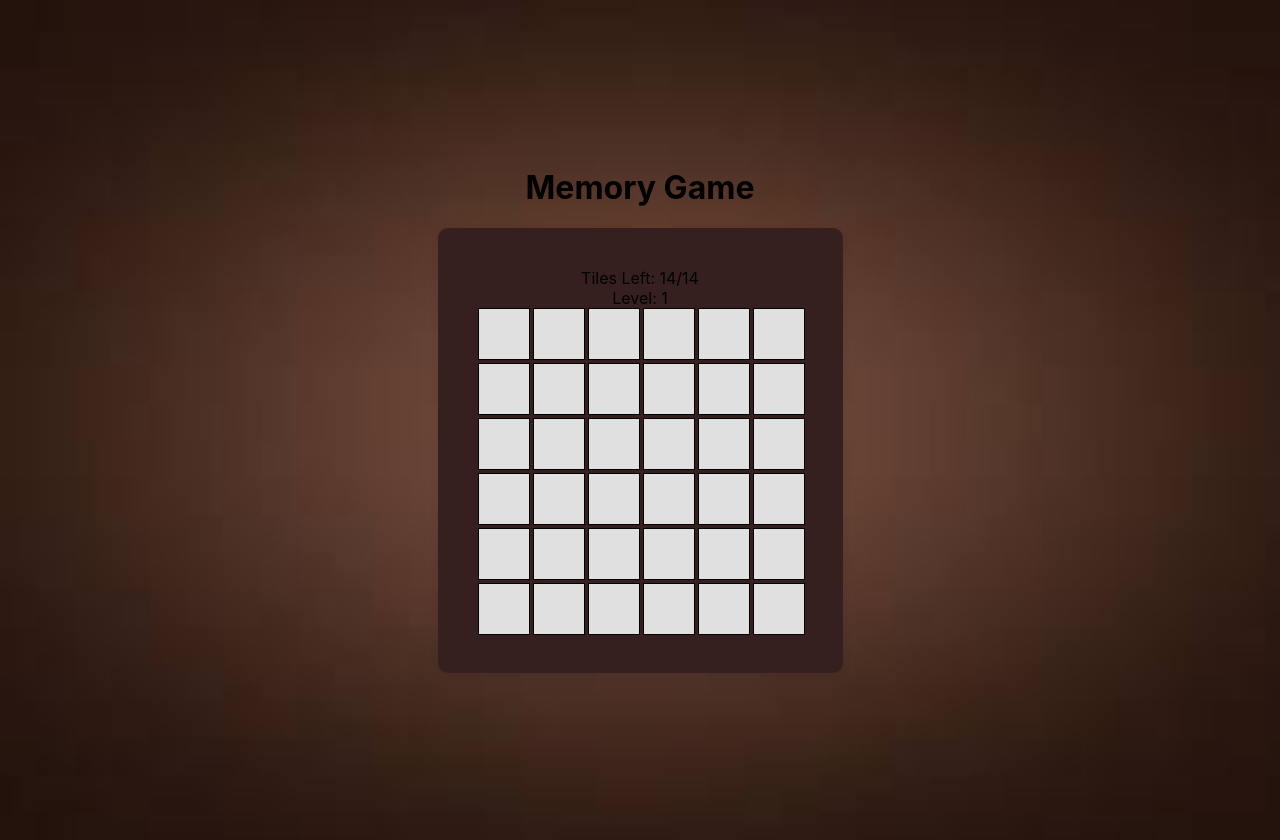
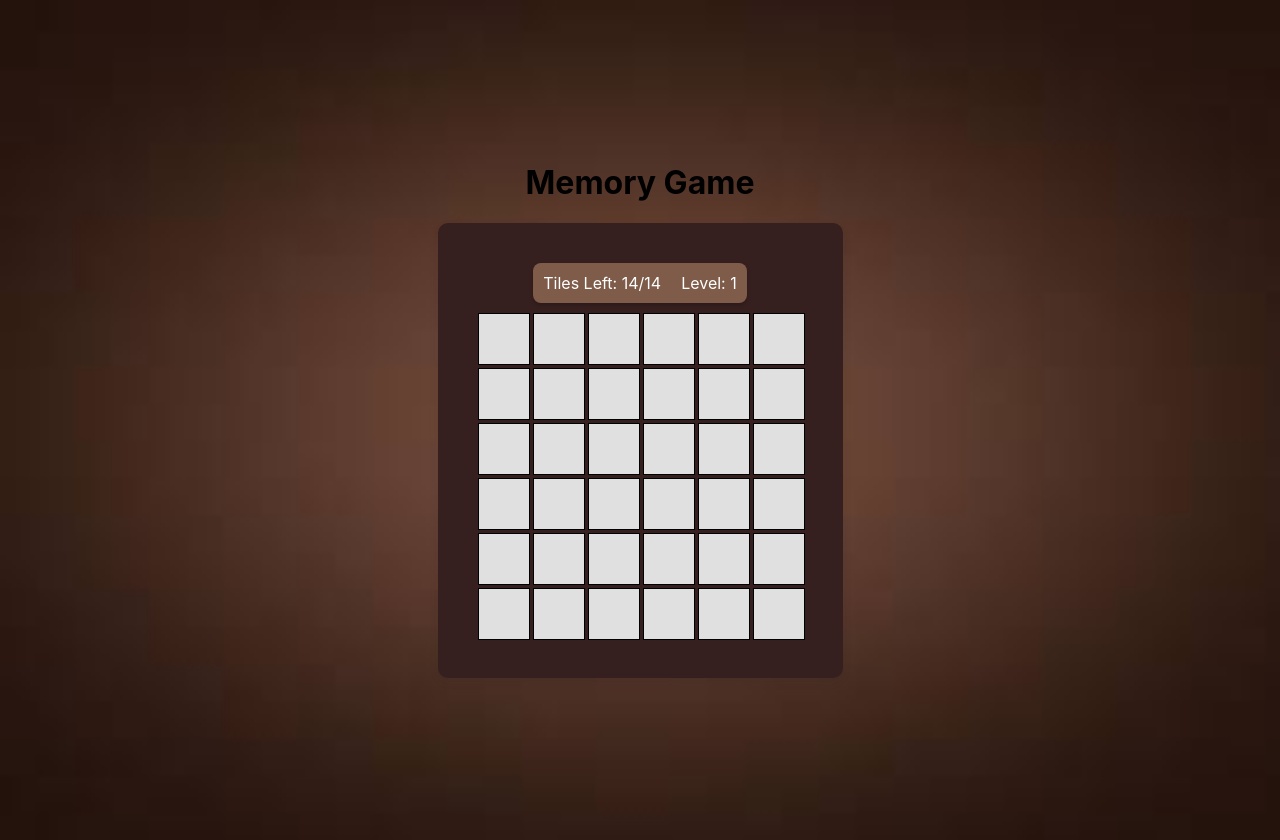
Before and after one commit to Vulcan-Fire/CS455_Assignment-1-copy2, a React (Create React App) app in the folder concentration_game/: page /game in a window 1280 px wide. Built offline with nearby package versions, Linux system fonts and the light colour scheme.

Commit message:
Update Game.css
Added Style of Cell and Level Info

```diff
--- a/concentration_game/src/components/Game.css
+++ b/concentration_game/src/components/Game.css
@@ -36,3 +36,20 @@
   background-color: #ddd;
   border: 1px solid #ccc;
 }
+
+.game-info {
+  background-color: #7f5c4a;
+  padding: 10px;
+  margin-bottom: 10px;
+  border-radius: 8px;
+  box-shadow: 0 2px 4px rgba(0, 0, 0, 0.2);
+  top: 10px;
+  right: 10px;
+  display: flex;
+  gap: 20px;
+}
+
+.info-item {
+  font-size: 16px;
+  color: #fff;
+}
```
